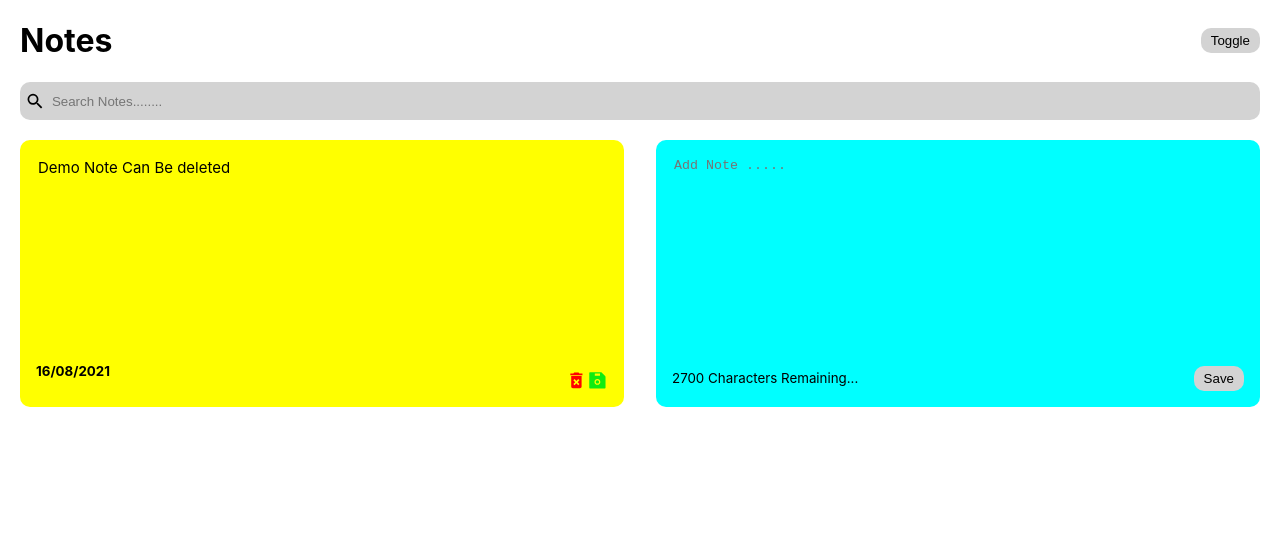
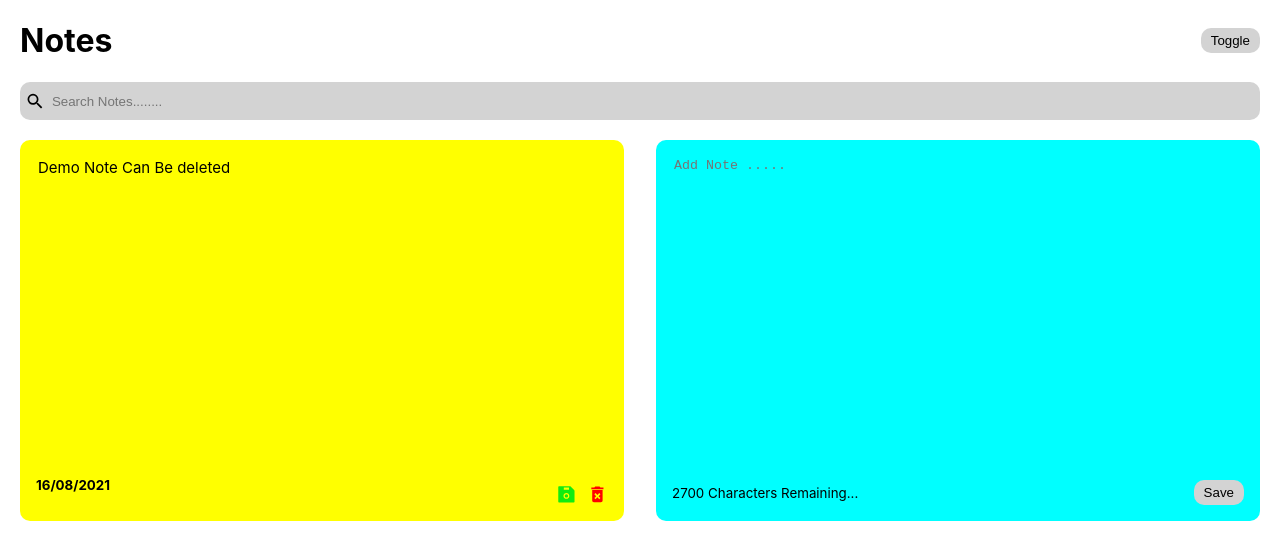
Before and after one commit to gaurangbhatt19/ReactStickyNotes, a React (Create React App) app: page / in a window 1280 px wide. Shown: the top 560 px of the page. Built offline with nearby package versions, Linux system fonts and the light colour scheme.

Commit message:
Edit Option

```diff
--- a/src/components/Notes.jsx
+++ b/src/components/Notes.jsx
@@ -21,10 +21,11 @@ const Notes = ({id,text,date,handleDeleteNote,handleEditNote,setisEdit,isEdit})
             <div className="note_footer">
                 <small><strong>{date}</strong></small>
                 <div className=" note_footer icons">
-                <MdDeleteForever className="delete_icon" size="1.3em" onClick={()=>handleDeleteNote(id)}/>
                 <AiFillSave className="edit_icon" size="1.3em" onClick={()=>{
                      getedittext()
                 }} />
+                <MdDeleteForever className="delete_icon" size="1.3em" onClick={()=>handleDeleteNote(id)}/>
+
                 </div>
             </div>
         </div>
--- a/src/index.css
+++ b/src/index.css
@@ -31,7 +31,7 @@ code {
   background-color: yellow;
   border-radius: 10px;
   padding: 1rem;
-  min-height: 170px;
+  min-height: 300px;
   display: flex;
   flex-direction: column;
   justify-content: space-between;
@@ -41,7 +41,7 @@ textarea {
   background-color: aqua;
   border: none;
   resize: none;
-  min-height: 170px;
+  min-height: 300px;
   height: 100%;
   outline: none;
   box-shadow: 0px;
@@ -132,7 +132,7 @@ textarea {
   background-color: black;
 }
 .base_container {
-  height: 2000vh;
+  height: 70000vh;
 }
 
 .edit_note{
```
